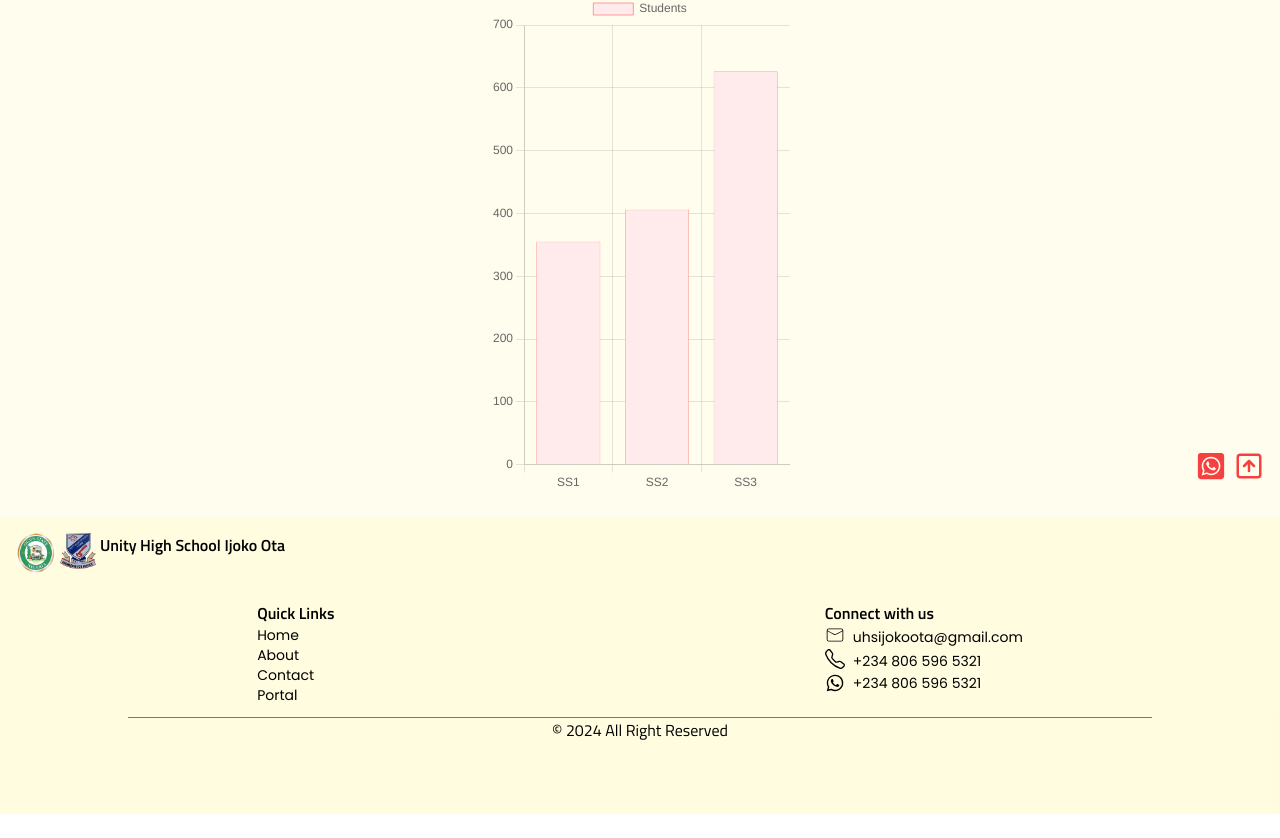
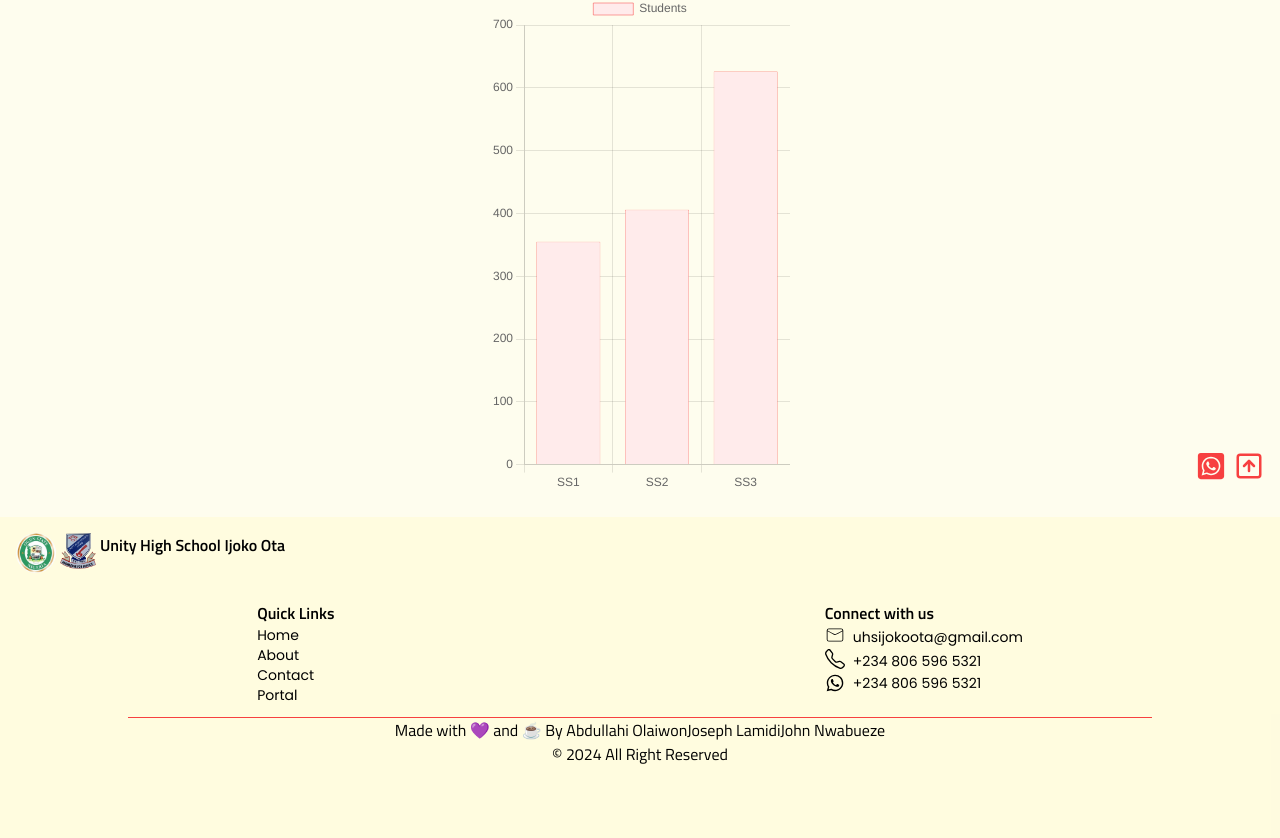
Before and after one commit to OlaiwonAbdullahi/UnityHighSch-v2, a React (Vite) app: page /demo in a window 1280 px wide. Shown: the part 303-1141 px from the top of the page. Before the commit the page ends 1117 px from the top, so only its background shows below. Built offline with nearby package versions, Linux system fonts and the light colour scheme.

Commit message:
Update Footer.jsx

```diff
--- a/src/components/Footer.jsx
+++ b/src/components/Footer.jsx
@@ -66,6 +66,16 @@ const Footer = () => {
         </div>
       </div>
       <hr className="border-t border-t-secondary w-4/5 mx-auto" />
+
+<div className="text-center font-titalium">
+        <span>Made with 💜 and ☕ By <span><a href="https://wa.link/zu9ue9">Abdullahi Olaiwon</a></span>
+
+<span><a href="https://wa.link/zu9ue9">Joseph Lamidi</a></span>
+
+<span><a href="https://wa.link/zu9ue9">John Nwabueze</a></span>
+
+</span>
+      </div>
       <div className="text-center font-titalium">
         <span>&copy; {new Date().getFullYear()} All Right Reserved</span>
       </div>
```
